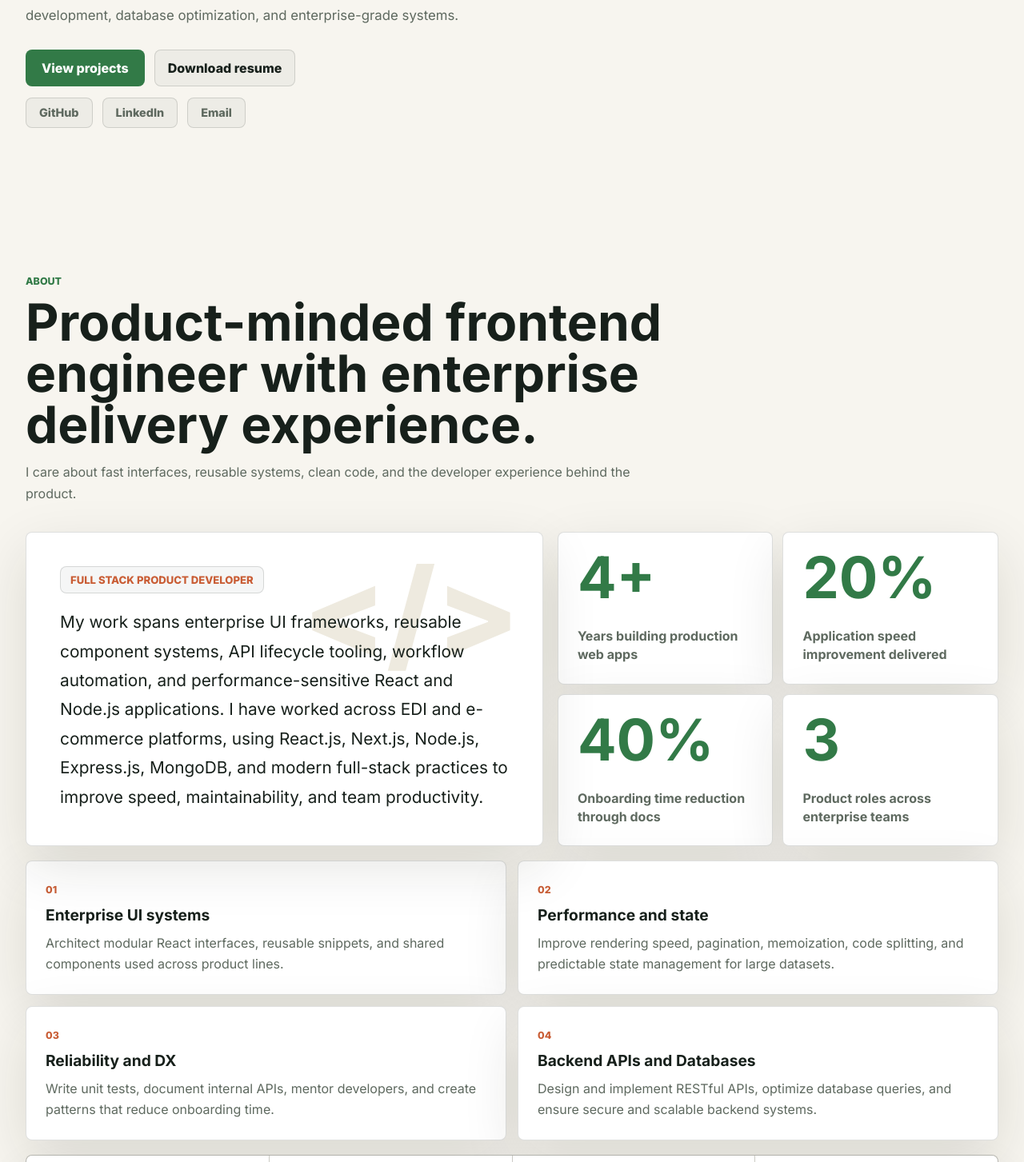
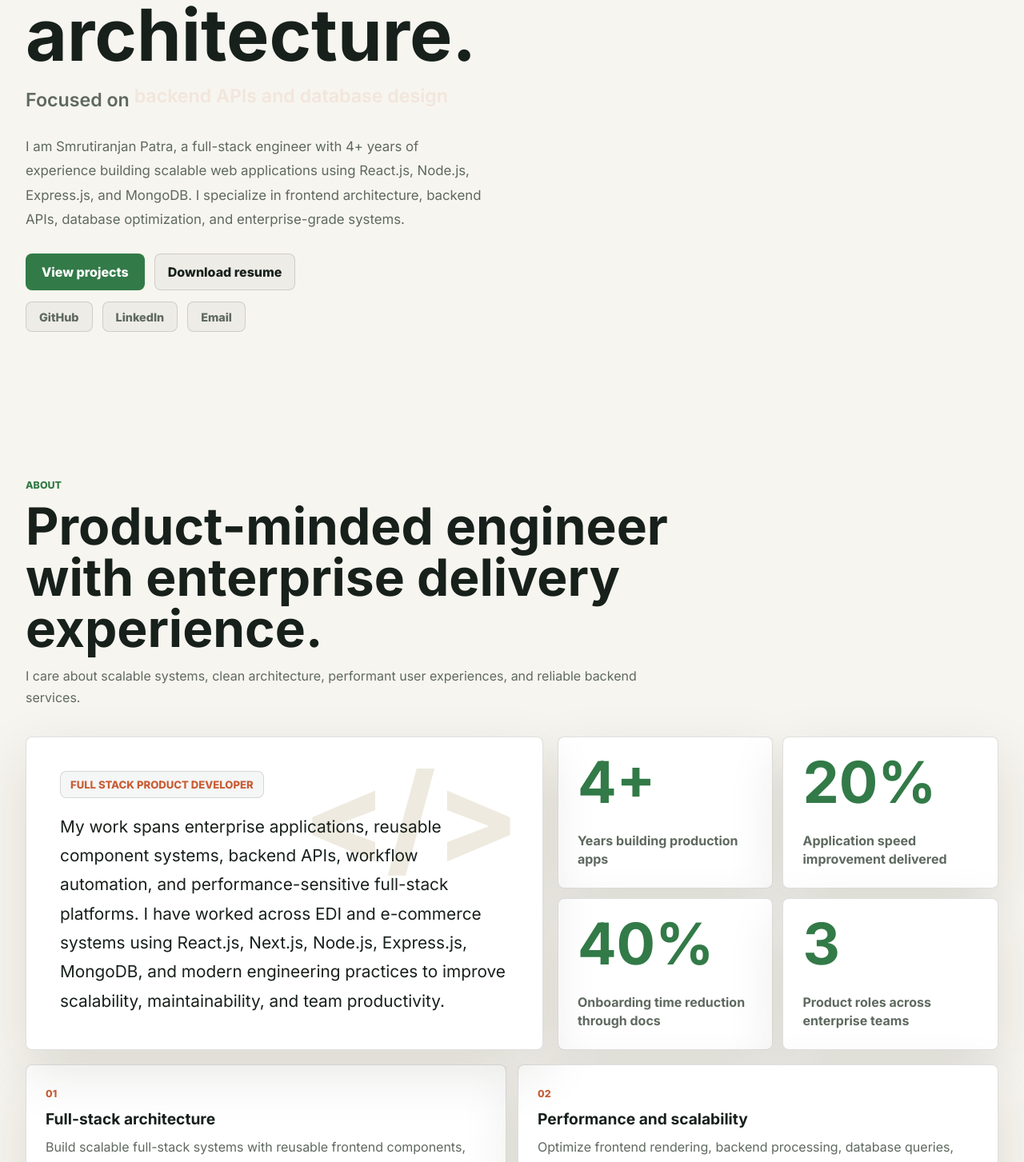
Before and after one commit to Smrutiranjan-Patra/portfolio, a React (Create React App) app: page / in a window 1280 px wide. Shown: the part 1017-2470 px from the top of the page at 80% size. Built offline with nearby package versions, Linux system fonts and the light colour scheme.

Commit message:
feat: Update portfolio content to reflect full-stack engineering focus and enhance role descriptions

```diff
--- a/package.json
+++ b/package.json
@@ -3,7 +3,7 @@
   "version": "0.1.0",
   "private": true,
   "dependencies": {
-    "@emailjs/browser": "^3.3.1",
+    "@emailjs/browser": "^3.12.1",
     "@testing-library/jest-dom": "^5.16.1",
     "@testing-library/react": "^12.1.2",
     "@testing-library/user-event": "^13.5.0",
--- a/src/data/portfolio.js
+++ b/src/data/portfolio.js
@@ -14,7 +14,7 @@ export const portfolio = {
   name: "Smrutiranjan Patra",
   shortName: "Smrutiranjan",
   initials: "SP",
-  role: "Full Stack Product developer",
+  role: "Full Stack Product Developer",
   resumeLabel: "Resume",
   resumeUrl: "/Smrutiranjan_Patra_Resume.pdf",
   footer: "Built by Smrutiranjan Patra",
@@ -34,42 +34,57 @@ export const portfolio = {
 
   hero: {
     eyebrow: "Full Stack Engineer",
-    headline: "I build enterprise React interfaces that stay fast, scalable, and maintainable.",
+    headline:
+      "I build scalable full-stack applications with modern frontend systems, backend services, and reliable architecture.",
     rolePrefix: "Focused on",
     focusItems: [
       {
-        label: "React and Next.js systems",
-        availability: "Open to senior engineer roles",
-      },
-      {
-        label: "performance optimization",
+        label: "full-stack application architecture",
         availability: "Open to product engineering roles",
       },
       {
-        label: "reusable UI architecture",
-        availability: "Open to design-system work",
+        label: "React and Next.js systems",
+        availability: "Open to frontend and full-stack roles",
       },
       {
-        label: "testing and reliability",
-        availability: "Open to quality-focused frontend roles",
+        label: "backend APIs and database design",
+        availability: "Open to backend-integrated product work",
       },
       {
-        label: "developer experience",
-        availability: "Open to platform UI roles",
+        label: "performance optimization and scalability",
+        availability: "Open to high-scale engineering teams",
+      },
+      {
+        label: "testing, reliability, and developer experience",
+        availability: "Open to quality-focused engineering roles",
       },
     ],
     description:
-      "I am Smrutiranjan Patra, a full-stack engineer with 4+ years of experience building scalable web applications using React.js, Node.js, Express.js, and MongoDB. I specialize in component architecture, API development, database optimization, and enterprise-grade systems.",
+      "I am Smrutiranjan Patra, a full-stack engineer with 4+ years of experience building scalable web applications using React.js, Node.js, Express.js, and MongoDB. I specialize in frontend architecture, backend APIs, database optimization, and enterprise-grade systems.",
     actions: [
       { label: "View projects", href: "#project", variant: "primary" },
-      { label: "Download resume", href: "resume", variant: "secondary", external: true },
+      {
+        label: "Download resume",
+        href: "resume",
+        variant: "secondary",
+        external: true,
+      },
     ],
     socialLinks: [
-      { label: "GitHub", href: "https://github.com/Smrutiranjan-Patra" },
-      { label: "LinkedIn", href: "https://www.linkedin.com/in/smrutiranjan-patra-07385b1bb/" },
-      { label: "Email", href: "mailto:guessme.smruti@gmail.com" },
+      {
+        label: "GitHub",
+        href: "https://github.com/Smrutiranjan-Patra",
+      },
+      {
+        label: "LinkedIn",
+        href: "https://www.linkedin.com/in/smrutiranjan-patra-07385b1bb/",
+      },
+      {
+        label: "Email",
+        href: "mailto:guessme.smruti@gmail.com",
+      },
     ],
-    availability: "Open to senior frontend roles",
+    availability: "Open to full-stack and product engineering roles",
     illustrationLabel: "Full-stack developer workspace illustration",
     illustrationTitle: "Developer building a full-stack application",
     stats: [
@@ -81,12 +96,13 @@ export const portfolio = {
 
   about: {
     eyebrow: "About",
-    headline: "Product-minded frontend engineer with enterprise delivery experience.",
-    subheadline: "I care about fast interfaces, reusable systems, clean code, and the developer experience behind the product.",
+    headline: "Product-minded engineer with enterprise delivery experience.",
+    subheadline:
+      "I care about scalable systems, clean architecture, performant user experiences, and reliable backend services.",
     description:
-      "My work spans enterprise UI frameworks, reusable component systems, API lifecycle tooling, workflow automation, and performance-sensitive React and Node.js applications. I have worked across EDI and e-commerce platforms, using React.js, Next.js, Node.js, Express.js, MongoDB, and modern full-stack practices to improve speed, maintainability, and team productivity.",
+      "My work spans enterprise applications, reusable component systems, backend APIs, workflow automation, and performance-sensitive full-stack platforms. I have worked across EDI and e-commerce systems using React.js, Next.js, Node.js, Express.js, MongoDB, and modern engineering practices to improve scalability, maintainability, and team productivity.",
     metrics: [
-      { value: "4+", label: "Years building production web apps" },
+      { value: "4+", label: "Years building production apps" },
       { value: "20%", label: "Application speed improvement delivered" },
       { value: "40%", label: "Onboarding time reduction through docs" },
       { value: "3", label: "Product roles across enterprise teams" },
@@ -94,25 +110,25 @@ export const portfolio = {
     highlights: [
       {
         number: "01",
-        title: "Enterprise UI systems",
+        title: "Full-stack architecture",
         description:
-          "Architect modular React interfaces, reusable snippets, and shared components used across product lines.",
+          "Build scalable full-stack systems with reusable frontend components, backend services, and maintainable architecture.",
       },
       {
         number: "02",
-        title: "Performance and state",
+        title: "Performance and scalability",
         description:
-          "Improve rendering speed, pagination, memoization, code splitting, and predictable state management for large datasets.",
+          "Optimize frontend rendering, backend processing, database queries, and application scalability for large-scale systems.",
       },
       {
         number: "03",
         title: "Reliability and DX",
         description:
-          "Write unit tests, document internal APIs, mentor developers, and create patterns that reduce onboarding time.",
+          "Write unit tests, document internal APIs, mentor developers, and create patterns that improve engineering efficiency.",
       },
       {
         number: "04",
-        title: "Backend APIs and Databases",
+        title: "Backend APIs and databases",
         description:
           "Design and implement RESTful APIs, optimize database queries, and ensure secure and scalable backend systems.",
       },
@@ -120,19 +136,23 @@ export const portfolio = {
     workflow: [
       {
         title: "Map the product flow",
-        description: "Understand users, edge cases, data movement, and where the interface can reduce effort.",
+        description:
+          "Understand users, edge cases, data movement, and where the application can reduce effort.",
       },
       {
-        title: "Design reusable pieces",
-        description: "Break screens into components, state boundaries, and patterns that other developers can extend.",
+        title: "Design reusable systems",
+        description:
+          "Break applications into scalable frontend modules, backend services, and maintainable architecture patterns.",
       },
       {
         title: "Optimize the experience",
-        description: "Use code splitting, memoization, pagination, and testing to keep the product fast and reliable.",
+        description:
+          "Use caching, memoization, pagination, testing, and query optimization to keep systems fast and reliable.",
       },
       {
         title: "Document and hand off",
-        description: "Leave internal APIs, UI rules, and implementation decisions clear for the next person.",
+        description:
+          "Leave APIs, architecture decisions, workflows, and implementation details clear for the next developer.",
       },
     ],
   },
@@ -149,8 +169,8 @@ export const portfolio = {
       role: "Product Developer II",
       period: "July 2024 - Present",
       points: [
-        "Architected a modular, high-performance UI framework for enterprise-grade applications with a focus on maintainability and component reusability.",
-        "Implemented frontend performance improvements such as code splitting and memoization, delivering around 20% improvement in application speed.",
+        "Architected scalable full-stack application systems with reusable frontend architecture, backend integrations, and maintainable engineering patterns.",
+        "Implemented frontend and backend performance improvements such as code splitting, memoization, and API optimization, delivering around 20% improvement in application speed.",
         "Designed a custom system management utility for API versioning and deprecation, helping phase out legacy dependencies and reduce technical debt.",
       ],
     },
@@ -159,9 +179,9 @@ export const portfolio = {
       role: "Product Developer I",
       period: "August 2022 - July 2024",
       points: [
-        "Built a unified Projects module for managing shared and personal assets, improving workflow efficiency through simpler navigation and data access.",
+        "Built a unified Projects module for managing shared and personal assets, improving workflow efficiency through simpler navigation and optimized data handling.",
         "Created automated credential mapping plus import and export flows that reduced manual configuration effort for users.",
-        "Engineered reusable snippets and standardized error-handling patterns across the platform while improving UI stability for large datasets.",
+        "Engineered reusable frontend modules, backend integrations, and standardized error-handling patterns while improving stability for large datasets.",
       ],
     },
     {
@@ -170,7 +190,7 @@ export const portfolio = {
       period: "April 2022 - August 2022",
       points: [
         "Automated dynamic report generation from user inputs, reducing manual effort and improving operational efficiency.",
-        "Resolved production bugs to improve reliability and optimized build configuration with Babel for better maintainability.",
+        "Resolved production bugs, improved backend reliability, and optimized build configuration for better maintainability.",
       ],
     },
   ],
@@ -182,16 +202,17 @@ export const portfolio = {
   },
 
   achievements: [
-    "Awarded Employee of the Quarter for consistent delivery and high-quality frontend contributions.",
+    "Awarded Employee of the Quarter for consistent delivery and high-quality full-stack engineering contributions.",
     "Mentored junior developers and improved team productivity, code quality, and shared engineering standards.",
     "Implemented unit testing with Jest and React Testing Library to improve reliability and reduce production issues.",
-    "Established documentation standards for internal APIs and UI libraries, reducing onboarding time for new hires by about 40%.",
+    "Established documentation standards for internal APIs and engineering libraries, reducing onboarding time for new hires by about 40%.",
   ],
 
   projectsSection: {
     eyebrow: "Toy Projects",
     headline: "Selected builds with product thinking",
-    subheadline: "A closer look at interface work, full-stack flows, and the decisions behind each project.",
+    subheadline:
+      "A closer look at full-stack systems, application architecture, and the engineering decisions behind each project.",
     label: "Featured build",
     liveLabel: "Live site",
     repoLabel: "GitHub",
@@ -226,8 +247,10 @@ export const portfolio = {
 
   skillsSection: {
     eyebrow: "Skills",
-    headline: "Frontend depth with full-stack awareness",
-    subheadline: "React architecture, state management, testing, performance, backend APIs, databases, and delivery tooling.",
+    headline:
+      "Full-stack engineering across frontend, backend, and databases",
+    subheadline:
+      "Building scalable applications using modern frontend frameworks, backend APIs, databases, testing, and deployment tooling.",
   },
 
   skills: [
@@ -283,7 +306,8 @@ export const portfolio = {
   contact: {
     eyebrow: "Contact",
     headline: "Let us build something useful.",
-    subheadline: "Share a role, project, or collaboration idea and I will get back to you.",
+    subheadline:
+      "Share a role, project, or collaboration idea and I will get back to you.",
     form: {
       nameLabel: "Name",
       namePlaceholder: "Your name",
@@ -296,12 +320,22 @@ export const portfolio = {
     },
     directTitle: "Direct links",
     links: [
-      { label: "guessme.smruti@gmail.com", href: "mailto:guessme.smruti@gmail.com" },
-      { label: "+91 9776444262", href: "tel:9776444262" },
-      { label: "Puri, Odisha", href: "https://goo.gl/maps/TDDTGna6qYtZFVT17", external: true },
+      {
+        label: "guessme.smruti@gmail.com",
+        href: "mailto:guessme.smruti@gmail.com",
+      },
+      {
+        label: "+91 9776444262",
+        href: "tel:9776444262",
+      },
+      {
+        label: "Puri, Odisha",
+        href: "https://goo.gl/maps/TDDTGna6qYtZFVT17",
+        external: true,
+      },
     ],
     noteTitle: "Best fit",
     note:
-      "Senior frontend roles, product engineering, enterprise React applications, UI architecture, performance optimization, and testing-focused teams.",
+      "Full-stack engineering roles, product development, scalable web applications, backend systems, frontend architecture, and performance-focused teams.",
   },
 };
```
Also changed, not shown: src/compoents/contact.jsx (+13 -12 lines), 2 other files (tests, documents, lock files or other folders).
